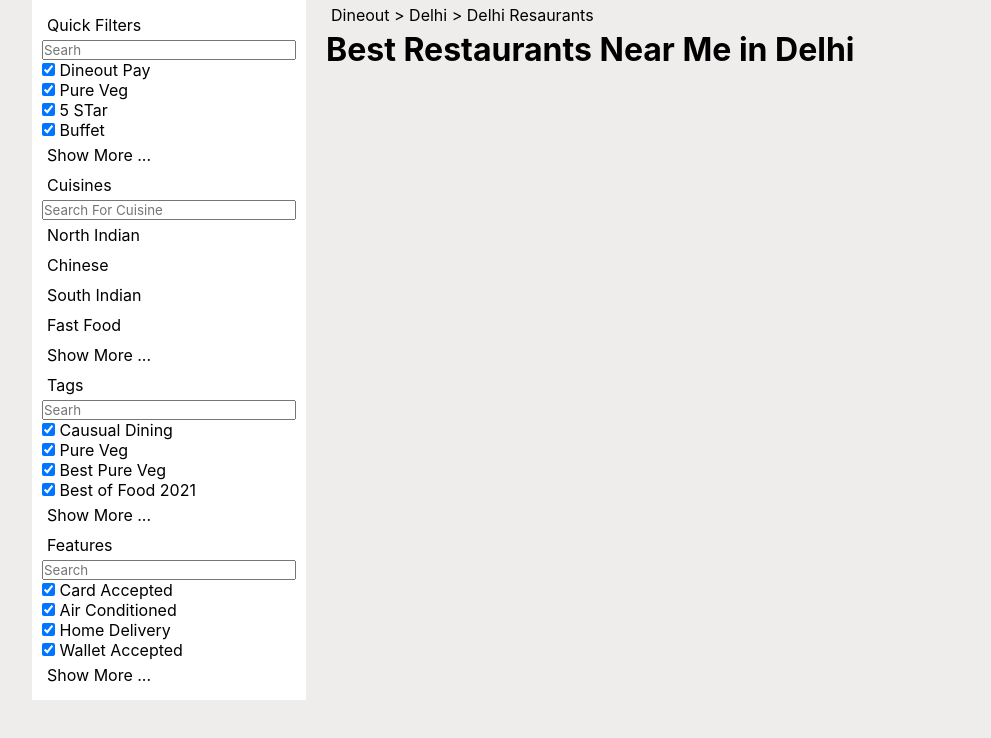
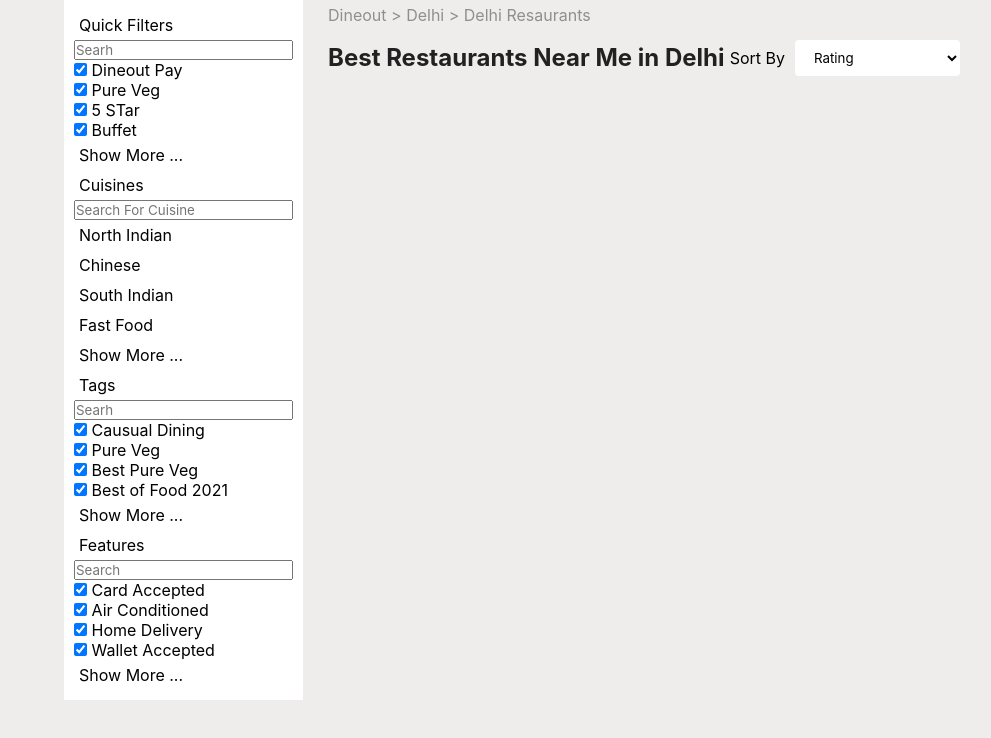
Before and after one commit to raushansft/Dineout-Clone-Website, a website: page product-page.html in a window 1280 px wide. Shown: the whole page, without its empty margins (128-1119 px from the left). Drawn offline with Linux system fonts and the light colour scheme; no server answers.

Commit message:
almost css part done

```diff
--- a/product-page-script.js
+++ b/product-page-script.js
@@ -51,11 +51,14 @@
         let _foodType= document.createElement("p");
         _foodType.textContent=product.foodType;
 
+        let dine=document.createElement("span");
+        dine.textContent="Dineout Pay ";
+        dine.setAttribute("class","dine");
+        dine.style.color="#F67373";
+        dine.style.backgroundColor="#FFF4F4";
+        dine.style.marginLeft="10px";
 
-
-        divText.append(_title,_location,_price,_foodType,_rating);
-
-
+        divText.append(_title,_location,_price,_foodType,dine);
         card.append(divImg,divText);
         productDetails.append(card);
 
--- a/product-page-style.css
+++ b/product-page-style.css
@@ -15,9 +15,42 @@
 #main-container{
     display: flex;
     flex-direction: row;
-    width: 75%;
+    width: 70%;
     margin: auto;
     gap: 20px;
+}
+
+#nav-title{
+display: flex;
+justify-content: space-between;
+}
+#nav-title>p{
+    margin: 0;
+    font-size: 24px;
+    color: #212121;
+    line-height: 25px;
+    font-weight: bold;
+    margin-bottom: 10px;
+    margin-top: 10px;
+}
+#sortby{
+    padding: 0 15px;
+    /* display: block; */
+    /* vertical-align: middle; */
+    height: 36px;
+    line-height: 36px;
+    border: 1px solid #dcdcdc;
+    display: block;
+    background-color: #fff;
+    border: none;
+    border-radius: 4px;
+}
+
+#sortby>option{
+    padding: 8px 15px;
+    border-bottom: 1px solid #dcdcdc;
+    color: #696969;
+    cursor: pointer;
 
 
 }
@@ -26,13 +59,14 @@
     padding: 10px;
     flex-grow: 1;
     background-color: white;
-    width: 20%;
+    /* width: 20%; */
 }
 
 #product-container{
     display: flex;
-    width: 50%;
+    /* width: 50%; */
     flex-direction: column;
+    flex-grow: 3;
 
     flex-grow: 3;
 }
@@ -67,11 +101,15 @@
     color: #141723;
 }
 
-.img-feature img{
+.img-feature>img{
     width: 100%;
     height: 170px;
 
+}
 
+/* // add hover all  */
+.img-feature>img,.title,.dine:hover{
+    cursor: pointer;
 }
 
 .img-feature{
@@ -93,10 +131,9 @@
 color: #fff;
 font-size: 13px;
 border-radius: 4px;
-position: absolute;
 top: 10px;
-/* right: 10px;  */
-background-color: #8ed000;
+right: 10px;
+background-color: #b3ca42;
 font-family: Metropolis Bold;
 padding: 0;
 
--- a/product-page.html
+++ b/product-page.html
@@ -117,8 +117,23 @@
 
         <!-- // implement product sho  -->
         <div id="product-container">
-            <p>Dineout > Delhi > Delhi Resaurants</p>
-            <h1>Best Restaurants Near Me in Delhi</h1>
+            <p style="color:#8f8f8f">Dineout > Delhi > Delhi Resaurants</p>
+           <div id="nav-title">
+
+            <p>Best Restaurants Near Me in Delhi</p>
+            <div style="display: flex;justify-content: center;align-items: center;gap: 10px;">
+                <label for="SortBy">Sort By</label>
+                <select name="SortBy" id="sortby">
+
+
+                    <option value="Rating">Rating</option>
+                    <option value="Popularity">Popularity</option>
+                    <option value="Price: Low to High">Price: Low to High</option>
+                    <option value="Price: High to Low">Price: High to Low</option>
+                </select>
+
+            </div>
+           </div>
             <div id="product-details"></div>
 
 
```
